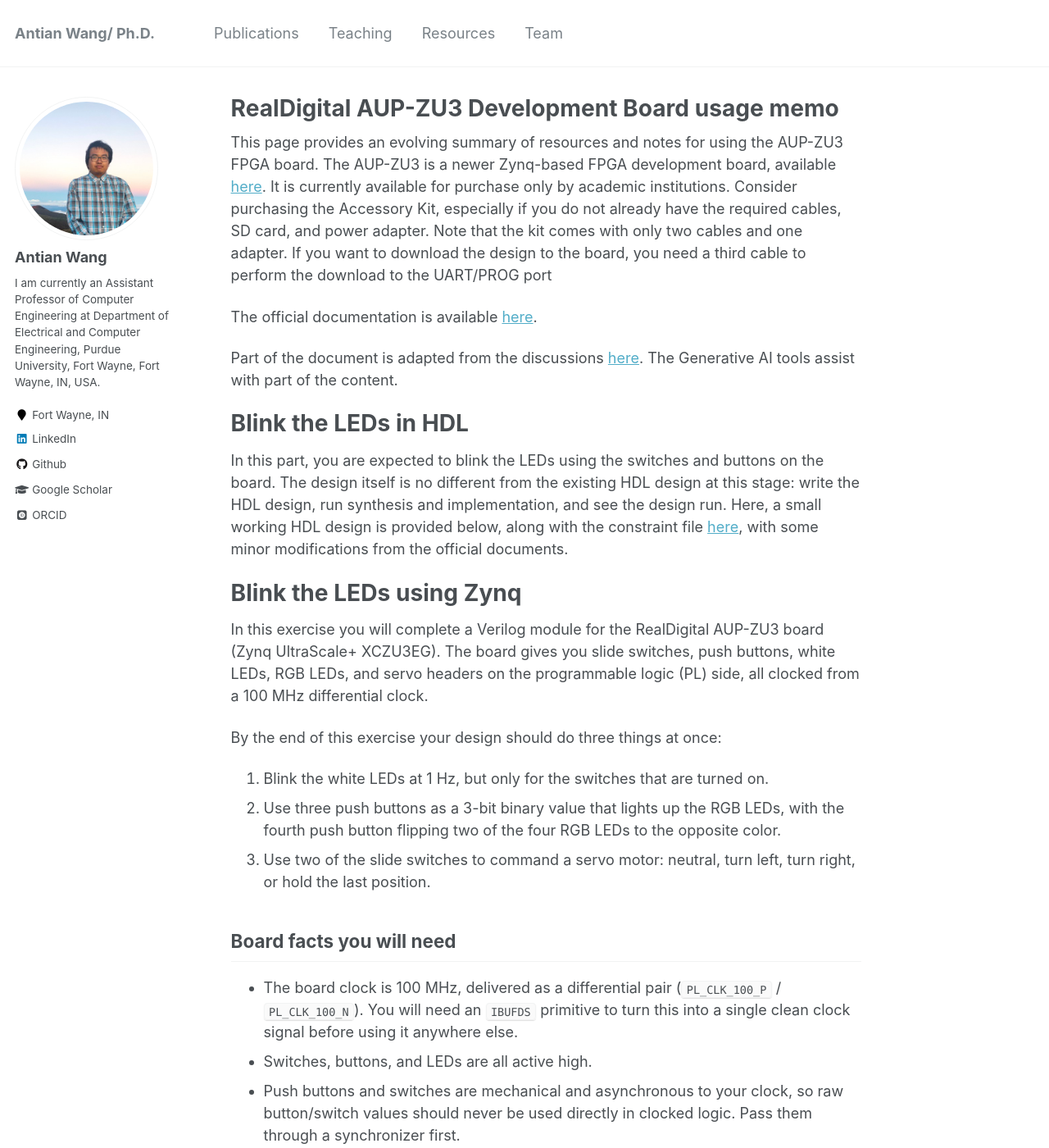
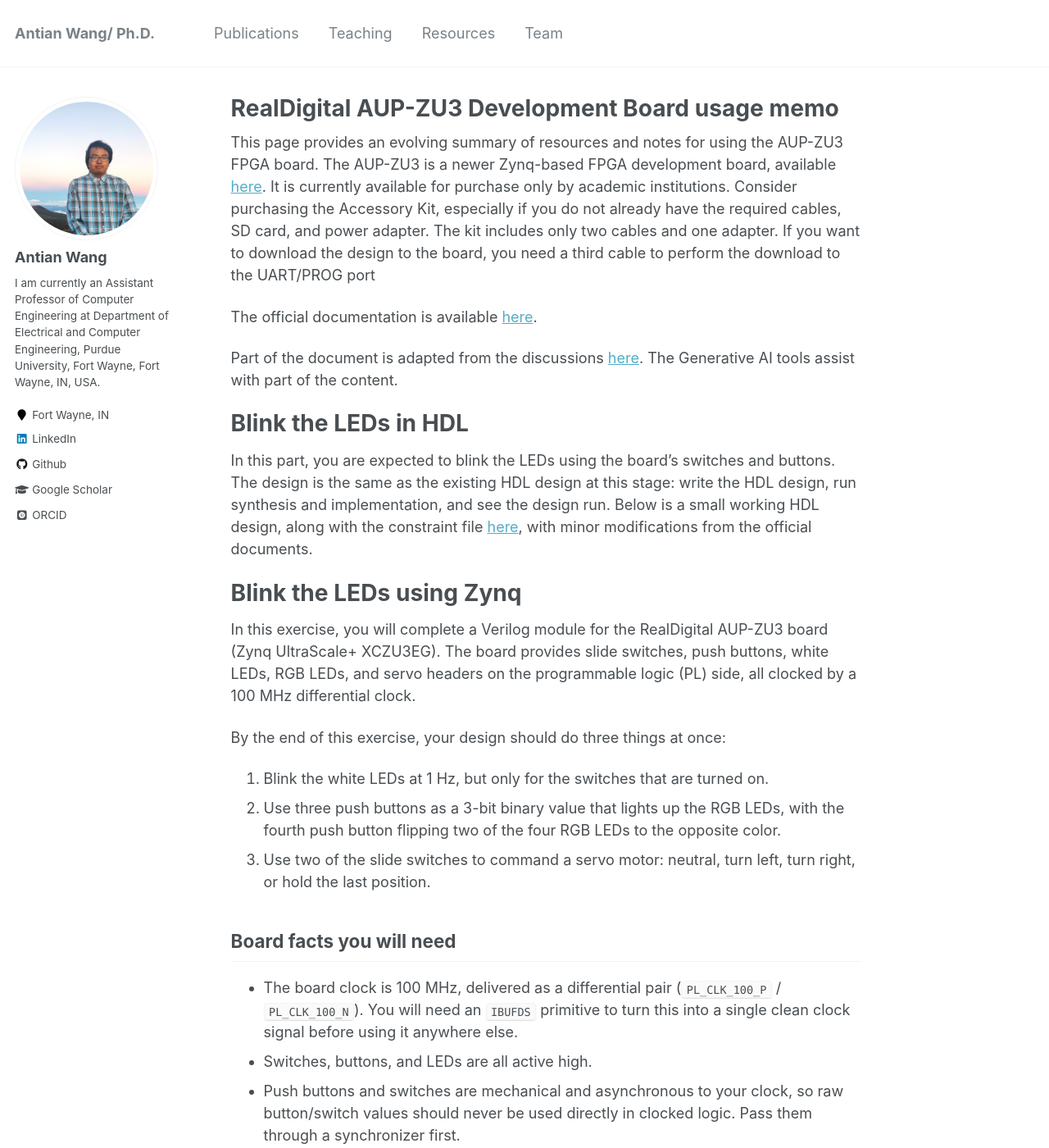
Before and after one commit to wangantian/wangantian.github.io, a Jekyll site: the page built from _resources/aup-zu3.md, in a window 1280 px wide and 1400 px high. Shown: the whole window at 82% size. Built offline with Jekyll 4.4.1, drawn with Linux system fonts in a browser that asks for light colours; some web fonts are replaced; some of the changed text lies outside the part shown.

Commit message:
Update aup-zu3.md

```diff
--- a/_resources/aup-zu3.md
+++ b/_resources/aup-zu3.md
@@ -6,20 +6,20 @@ redirect_from:
   - /aup-zu3.html
 ---
 
-<p>This page provides an evolving summary of resources and notes for using the AUP-ZU3 FPGA board. The AUP-ZU3 is a newer Zynq-based FPGA development board, available <a href="https://www.realdigital.org/hardware/aup-zu3">here</a>. It is currently available for purchase only by academic institutions. Consider purchasing the Accessory Kit, especially if you do not already have the required cables, SD card, and power adapter. Note that the kit comes with only two cables and one adapter. If you want to download the design to the board, you need a third cable to perform the download to the UART/PROG port</p>
+<p>This page provides an evolving summary of resources and notes for using the AUP-ZU3 FPGA board. The AUP-ZU3 is a newer Zynq-based FPGA development board, available <a href="https://www.realdigital.org/hardware/aup-zu3">here</a>. It is currently available for purchase only by academic institutions. Consider purchasing the Accessory Kit, especially if you do not already have the required cables, SD card, and power adapter. The kit includes only two cables and one adapter. If you want to download the design to the board, you need a third cable to perform the download to the UART/PROG port</p>
 
 <p>The official documentation is available <a href="https://xilinx.github.io/AUP-ZU3/">here</a>.</p>
 
 Part of the document is adapted from the discussions <a href="https://uri-nextlab.github.io/ParallelProgrammingLabs/">here</a>. The Generative AI tools assist with part of the content.
 
 # Blink the LEDs in HDL
-In this part, you are expected to blink the LEDs using the switches and buttons on the board. The design itself is no different from the existing HDL design at this stage: write the HDL design, run synthesis and implementation, and see the design run. Here, a small working HDL design is provided below, along with the constraint file [here](https://wangantian.github.io/files/zu3.xdc), with some minor modifications from the official documents.
+In this part, you are expected to blink the LEDs using the board's switches and buttons. The design is the same as the existing HDL design at this stage: write the HDL design, run synthesis and implementation, and see the design run. Below is a small working HDL design, along with the constraint file [here](https://wangantian.github.io/files/zu3.xdc), with minor modifications from the official documents.
 
 # Blink the LEDs using Zynq
 
-In this exercise you will complete a Verilog module for the RealDigital AUP-ZU3 board (Zynq UltraScale+ XCZU3EG). The board gives you slide switches, push buttons, white LEDs, RGB LEDs, and servo headers on the programmable logic (PL) side, all clocked from a 100 MHz differential clock.
+In this exercise, you will complete a Verilog module for the RealDigital AUP-ZU3 board (Zynq UltraScale+ XCZU3EG). The board provides slide switches, push buttons, white LEDs, RGB LEDs, and servo headers on the programmable logic (PL) side, all clocked by a 100 MHz differential clock.
 
-By the end of this exercise your design should do three things at once:
+By the end of this exercise, your design should do three things at once:
 
 1. Blink the white LEDs at 1 Hz, but only for the switches that are turned on.
 2. Use three push buttons as a 3-bit binary value that lights up the RGB LEDs, with the fourth push button flipping two of the four RGB LEDs to the opposite color.
```
Also changed, not shown: other parts of _resources/aup-zu3.md (+3 -3 lines).
